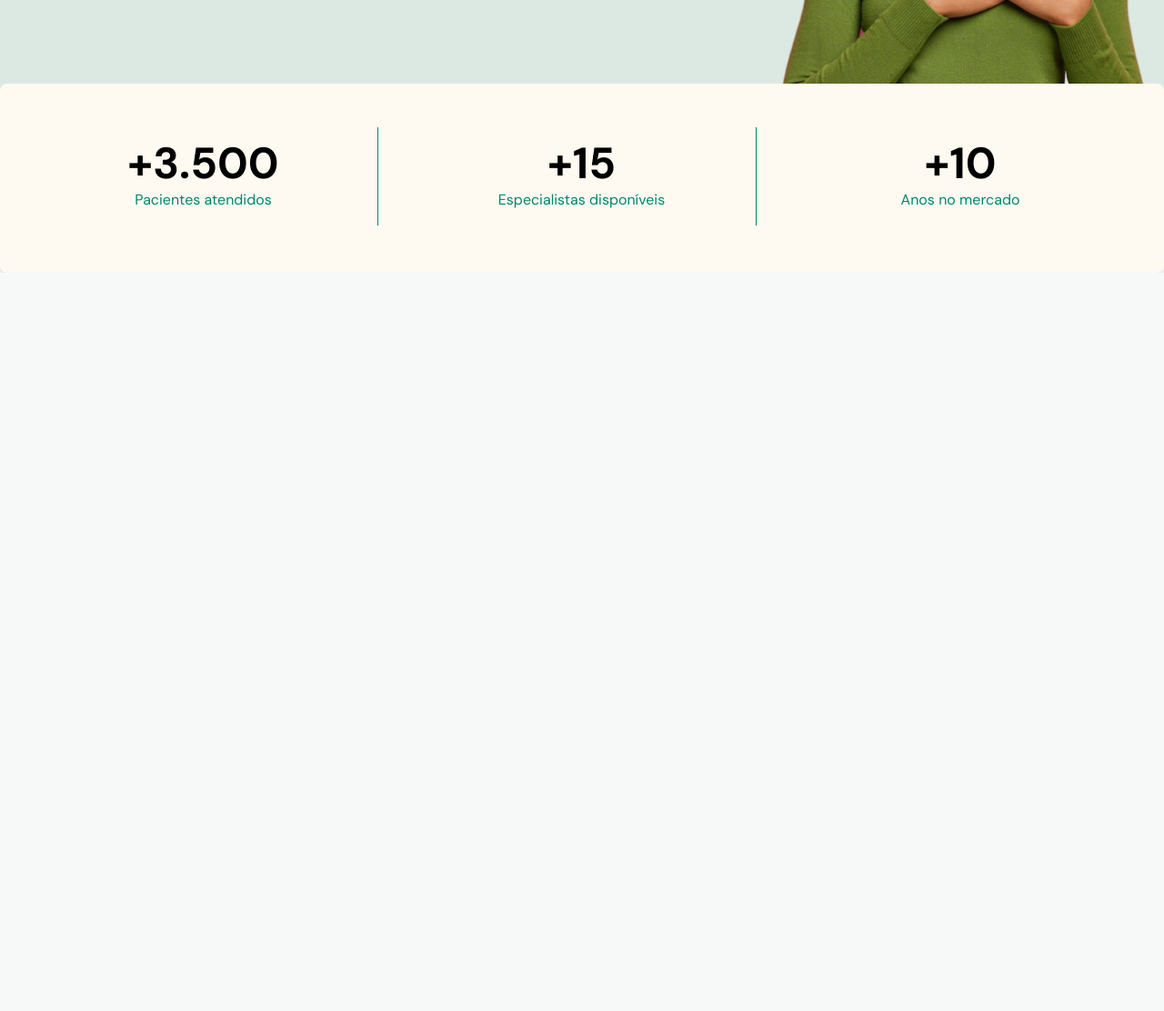
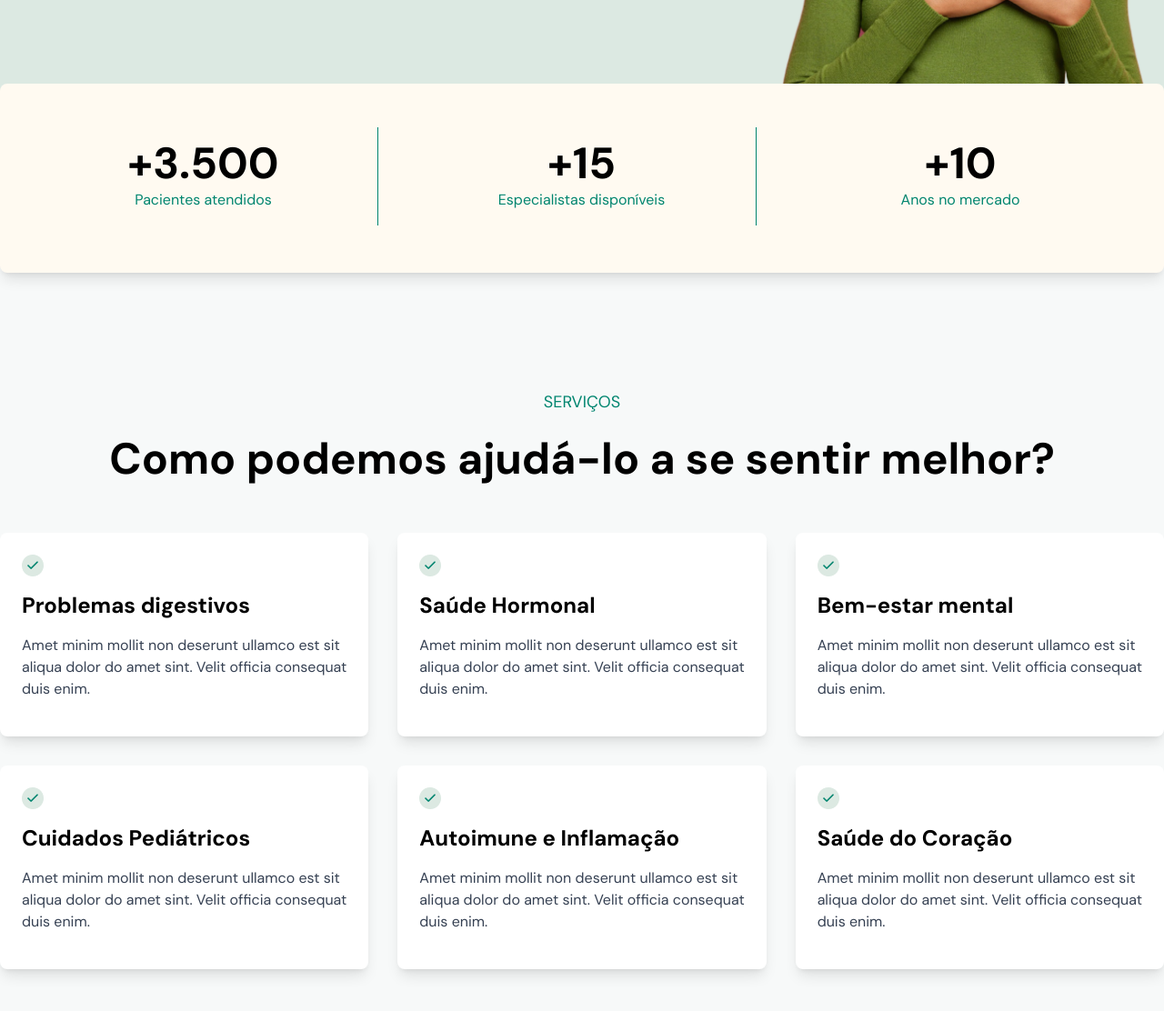
Before and after one commit to shohelranabadc/doctorCare-tailwind-project, a website: page index.html in a window 1280 px wide. Shown: the part 562-1674 px from the top of the page at 91% size. Before the commit the page ends 862 px from the top, so only its background shows below. Drawn offline with nearby package versions, Linux system fonts and the light colour scheme.

Commit message:
complete card section

```diff
--- a/index.html
+++ b/index.html
@@ -107,6 +107,31 @@
         </div>
    </section>
   <!-- STATUS SECTION END -->
+
+
+  <!-- SERVICES SECTION START -->
+   <section class="md:py-20 py-12">
+    <div class="container max-w-screen-xl mx-auto text-center">
+      <div class="service-content">
+        <p class="text-primary text-lg mb-4 mt-12">SERVIÇOS</p>
+        <h2 class="text-3xl md:text-5xl md:leading-snug font-bold sm:1/2 mx-auto mb-12">Como podemos ajudá-lo a se sentir melhor?</h2>
+      </div>
+
+      <!-- inject service items into card -->
+      <div id="serviceContainer" class="grid grid-cols-1 sm:grid-cols-2 md:grid-cols-3 gap-8 mb-12 text-left service-content">
+        <!-- cards data will come -->
+
+      </div>
+    </div>
+   </section>
+  <!-- SERVICES SECTION END -->
+
+
+
+
+
+  <!-- javaScript file here -->
+   <script src="./src/assets/js/services.js"></script>
 </body>
 
 </html>
--- /dev/null
+++ b/src/assets/js/services.js
@@ -0,0 +1,51 @@
+
+
+const services = [
+    {
+        id: 1,
+        title: "Problemas digestivos",
+        description: "Amet minim mollit non deserunt ullamco est sit aliqua dolor do amet sint. Velit officia consequat duis enim."
+    },
+    {
+        id: 2,
+        title: "Saúde Hormonal",
+        description: "Amet minim mollit non deserunt ullamco est sit aliqua dolor do amet sint. Velit officia consequat duis enim."
+    },
+    {
+        id: 3,
+        title: "Bem-estar mental",
+        description: "Amet minim mollit non deserunt ullamco est sit aliqua dolor do amet sint. Velit officia consequat duis enim."
+    },
+    {
+        id: 4,
+        title: "Cuidados Pediátricos",
+        description: "Amet minim mollit non deserunt ullamco est sit aliqua dolor do amet sint. Velit officia consequat duis enim."
+    },
+    {
+        id: 5,
+        title: "Autoimune e Inflamação",
+        description: "Amet minim mollit non deserunt ullamco est sit aliqua dolor do amet sint. Velit officia consequat duis enim."
+    },
+    {
+        id: 6,
+        title: "Saúde do Coração",
+        description: "Amet minim mollit non deserunt ullamco est sit aliqua dolor do amet sint. Velit officia consequat duis enim."
+    }
+]
+
+
+function makeCard (service) {
+    return `
+    <div class="bg-white shadow-lg hover:scale-105 transition-all duration-300 cursor-pointer
+    rounded-lg overflow-hidden">
+       <div class="p-6 text-left">
+            <img src="./src/assets/images/service-icon.png" alt="service icon" class="object-center">
+            <h3 class="text-2xl font-bold my-4"> ${service.title} </h3>
+            <p class="text-gray-700 mb-4"> ${service.description}</p>
+       </div>
+     </div>
+    `
+}
+
+const serviceContainer = document.getElementById('serviceContainer');
+serviceContainer.innerHTML = services.map((service) => makeCard(service)).join('');
```
Also changed, not shown: src/output.css, src/service-icon.png (added).
